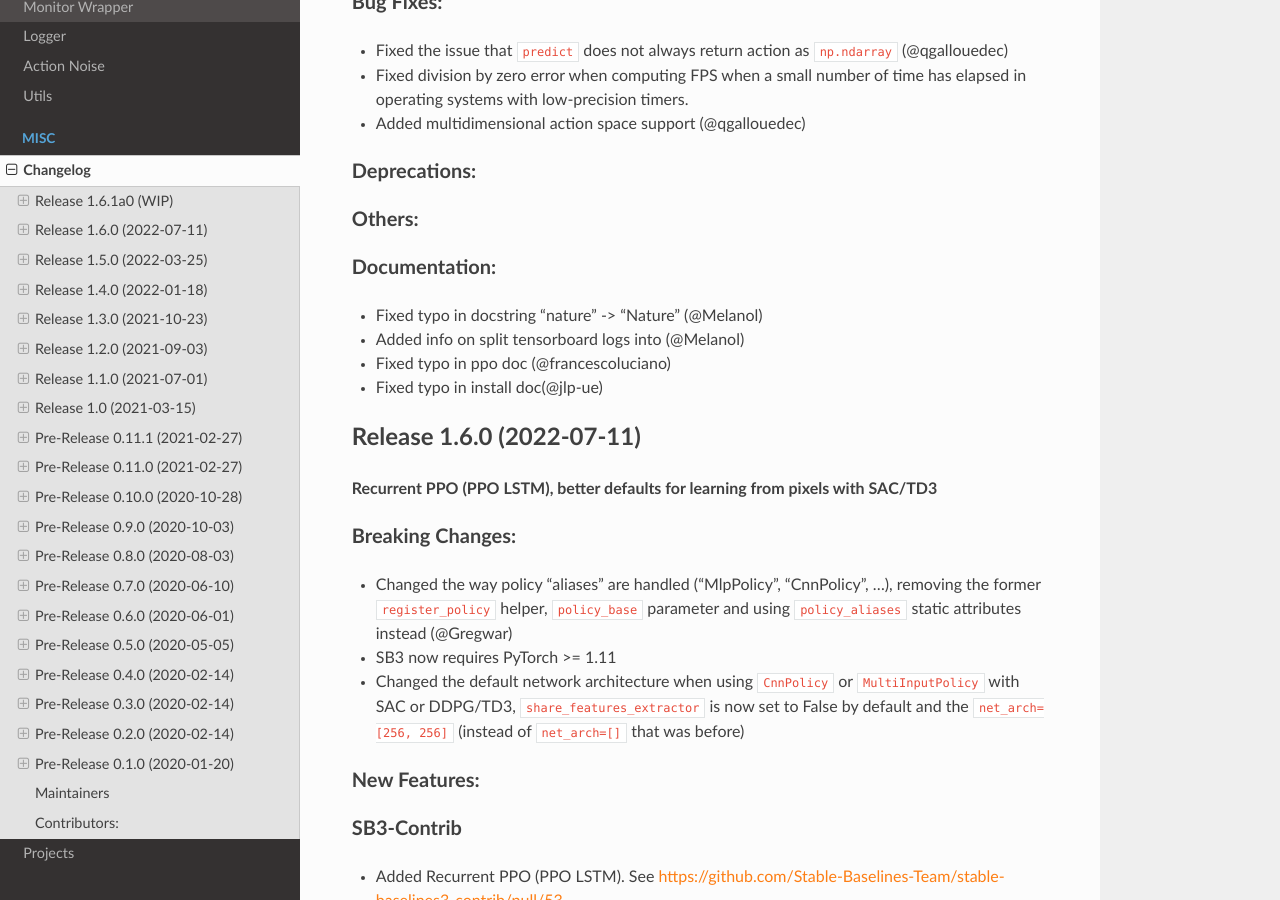
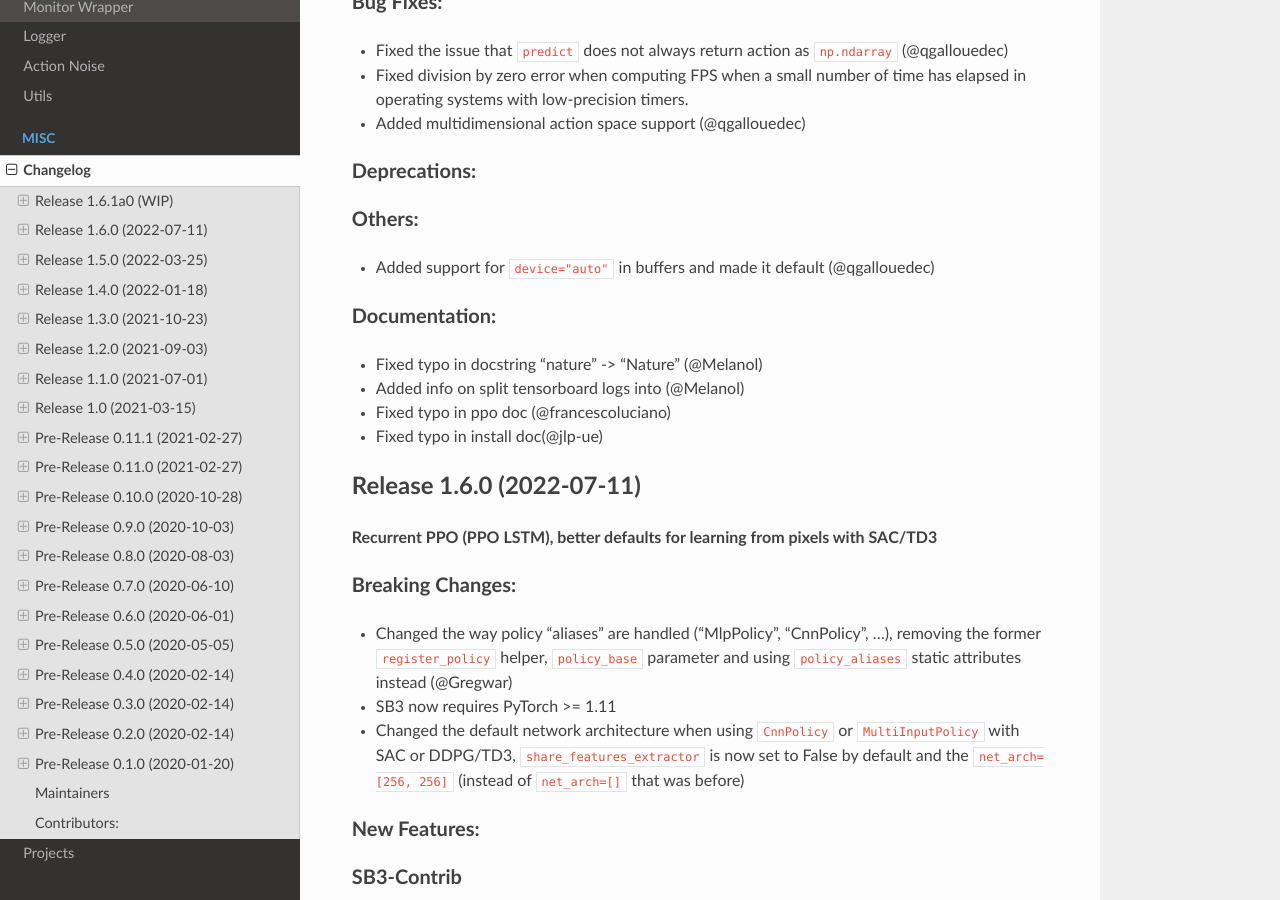
Before and after one commit to DLR-RM/stable-baselines3, a Sphinx documentation site: the page built from docs/misc/changelog.rst, in a window 1280 px wide and 900 px high, scrolled down 363 px. Built offline with Sphinx 7.4.7 and the Read the Docs theme 2.0.0, drawn with Linux system fonts in a browser that asks for light colours.

Commit message:
Update changelog

```diff
--- a/docs/misc/changelog.rst
+++ b/docs/misc/changelog.rst
@@ -26,6 +26,8 @@
 
 Others:
 ^^^^^^^
+
+- Added support for ``device="auto"`` in buffers and made it default (@qgallouedec)
 
 Documentation:
 ^^^^^^^^^^^^^^
```
